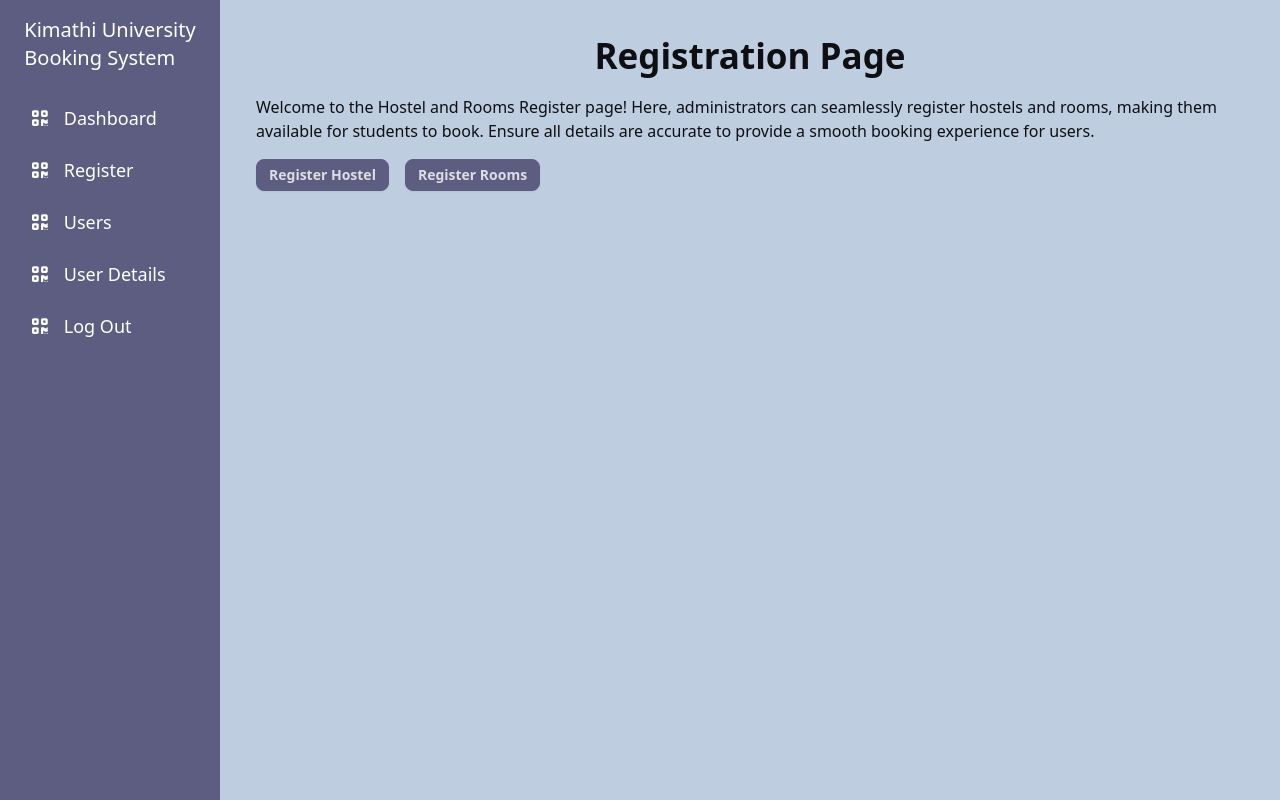
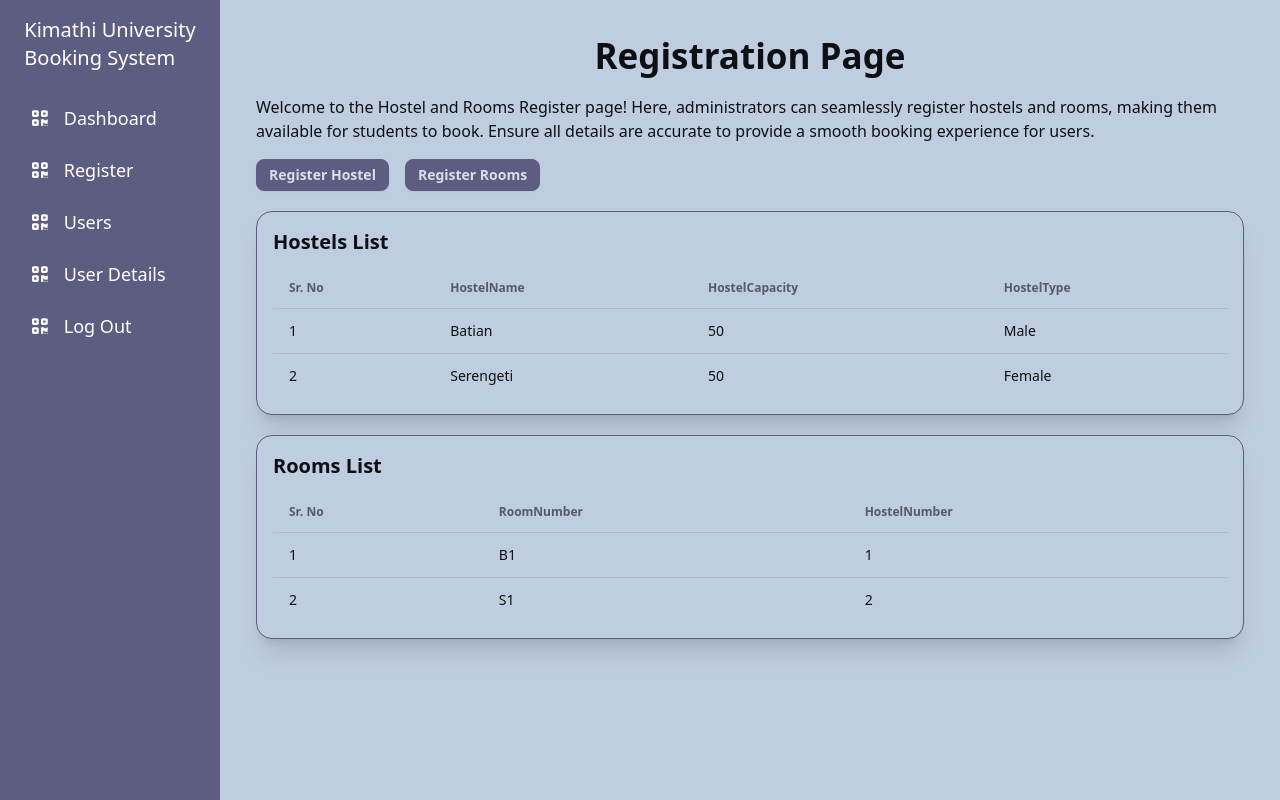
Before and after one commit to EvansMungai/UHBUI, an Angular app: page /uhb/admin/register in a window 1280 px wide. Built offline with nearby package versions, Linux system fonts and the light colour scheme.

Commit message:
Present available hostels and rooms in a table in the admin page.

```diff
--- /dev/null
+++ b/components/interfaces/hostelData.ts
@@ -0,0 +1,5 @@
+export interface HostelData {
+    HostelName: string,
+    HostelCapacity: number,
+    HostelType: string
+}
--- /dev/null
+++ b/components/interfaces/mock_hostelData.ts
@@ -0,0 +1,14 @@
+import { HostelData } from "./hostelData";
+
+export const HostelInfo: HostelData[] = [
+    {
+        HostelName: "Batian",
+        HostelCapacity: 50,
+        HostelType: "Male"
+    },
+    {
+        HostelName: "Serengeti",
+        HostelCapacity: 50,
+        HostelType: "Female"
+    }
+]
--- /dev/null
+++ b/components/interfaces/mock_roomData.ts
@@ -0,0 +1,12 @@
+import { RoomData } from './roomData';
+
+export const RoomInfo: RoomData[] = [
+    {
+        RoomNumber: "B1",
+        HostelNumber: "1"
+    },
+    {
+        RoomNumber: "S1",
+        HostelNumber: "2"
+    }
+]
--- /dev/null
+++ b/components/interfaces/roomData.ts
@@ -0,0 +1,4 @@
+export interface RoomData {
+    RoomNumber: string,
+    HostelNumber: string
+}
--- /dev/null
+++ b/components/services/hostel.service.ts
@@ -0,0 +1,14 @@
+import { Injectable } from '@angular/core';
+import { HostelData } from '../interfaces/hostelData';
+import { HostelInfo } from '../interfaces/mock_hostelData';
+
+@Injectable({
+  providedIn: 'root'
+})
+export class HostelService {
+  protected hostelInfoList: HostelData[] = HostelInfo;
+  constructor() { }
+  getHostelsData(): HostelData[]{
+    return this.hostelInfoList;
+  }
+}
--- /dev/null
+++ b/components/services/room.service.ts
@@ -0,0 +1,14 @@
+import { Injectable } from '@angular/core';
+import { RoomData } from '../interfaces/roomData';
+import { RoomInfo } from '../interfaces/mock_roomData';
+
+@Injectable({
+  providedIn: 'root'
+})
+export class RoomService {
+  protected roomInfoList: RoomData[] = RoomInfo;
+  constructor() { }
+  getRoomsData(){
+    return this.roomInfoList;
+  }
+}
--- a/src/app/admin/admin-register/admin-register.component.html
+++ b/src/app/admin/admin-register/admin-register.component.html
@@ -1,10 +1,20 @@
 <h1 class="text-[35px] font-bold text-center">Registration Page</h1>
-<p class="my-3">Welcome to the Hostel and Rooms Register page! Here, administrators can seamlessly register hostels and rooms,
+<p class="my-3">Welcome to the Hostel and Rooms Register page! Here, administrators can seamlessly register hostels and
+    rooms,
     making them available for students to book. Ensure all details are accurate to provide a smooth booking experience
     for users.</p>
 <div class="flex gap-4 my-4">
     <button class="btn btn-secondary btn-sm" (click)="toggleRegisterHostelVisibility()">Register Hostel</button>
     <button class="btn btn-secondary btn-sm" (click)="toggleRegisterRoomVisibility()">Register Rooms</button>
 </div>
-<app-card *ngIf="registerHostelVisibility" baseStyles="card card-compact bg-base-100 shadow-xl border border-[#5D5D81]"><hostel-registration-form /></app-card>
-<app-card *ngIf="registerRoomVisibility" baseStyles="card card-compact bg-base-100 shadow-xl border border-[#5D5D81] mt-5"><rooms-registration-form /></app-card>
+<app-card *ngIf="registerHostelVisibility"
+    baseStyles="card card-compact bg-base-100 shadow-xl border border-[#5D5D81]"><hostel-registration-form /></app-card>
+<app-card *ngIf="registerRoomVisibility"
+    baseStyles="card card-compact bg-base-100 shadow-xl border border-[#5D5D81] mt-5"><rooms-registration-form /></app-card>
+<app-card *ngIf="!registerHostelVisibility" [title]="'Hostels List'"
+    baseStyles="card card-compact bg-base-100 shadow-xl border border-[#5D5D81] my-5">
+    <app-table [TableData]="hostelsData" />
+</app-card>
+<app-card *ngIf="!registerRoomVisibility" [title]="'Rooms List'"
+    baseStyles="card card-compact bg-base-100 shadow-xl border border-[#5D5D81] my-5">
+    <app-table [TableData]="roomsData" /></app-card>
--- a/src/app/admin/admin-register/admin-register.component.ts
+++ b/src/app/admin/admin-register/admin-register.component.ts
@@ -3,22 +3,31 @@
 import { CardComponent } from "../../../../components/elements/card/card.component";
 import { HostelRegistrationFormComponent } from "./hostel-registration-form/hostel-registration-form.component";
 import { RoomsRegistrationFormComponent } from "./rooms-registration-form/rooms-registration-form.component";
+import { TableComponent } from "../../../../components/elements/table/table.component";
+import { HostelService } from '../../../../components/services/hostel.service';
+import { RoomService } from '../../../../components/services/room.service';
 
 @Component({
   selector: 'app-admin-register',
   standalone: true,
-  imports: [CommonModule, CardComponent, HostelRegistrationFormComponent, RoomsRegistrationFormComponent],
+  imports: [CommonModule, CardComponent, HostelRegistrationFormComponent, RoomsRegistrationFormComponent, TableComponent],
   templateUrl: './admin-register.component.html',
   styleUrl: './admin-register.component.css'
 })
 export class AdminRegisterComponent {
   registerHostelVisibility: boolean = false;
   registerRoomVisibility: boolean = false;
+  hostelsData: any[] = [];
+  roomsData: any[] = [];
+  constructor(private hostelService: HostelService, private roomService: RoomService) {
+    this.hostelsData = this.hostelService.getHostelsData();
+    this.roomsData = this.roomService.getRoomsData();
+  }
 
-  toggleRegisterHostelVisibility(){
+  toggleRegisterHostelVisibility() {
     return this.registerHostelVisibility = !this.registerHostelVisibility;
   }
-  toggleRegisterRoomVisibility(){
+  toggleRegisterRoomVisibility() {
     return this.registerRoomVisibility = !this.registerRoomVisibility;
   }
 }
```
Also changed, not shown: 2 other files (tests, documents, lock files or other folders).
